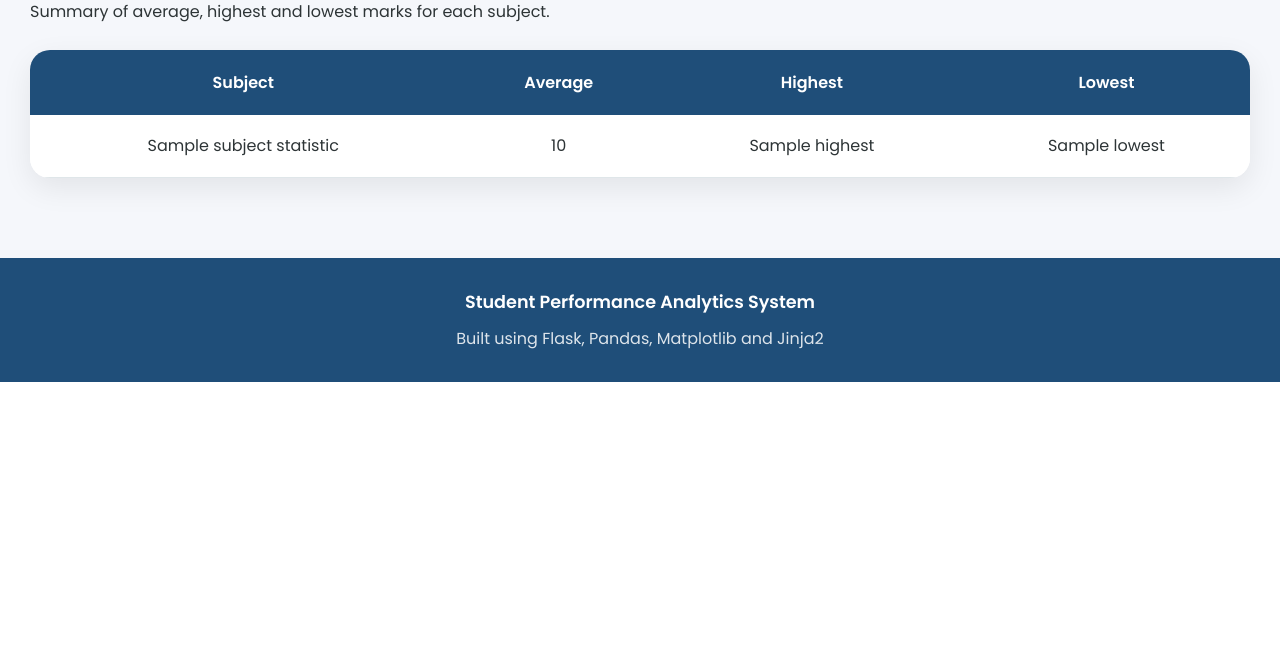
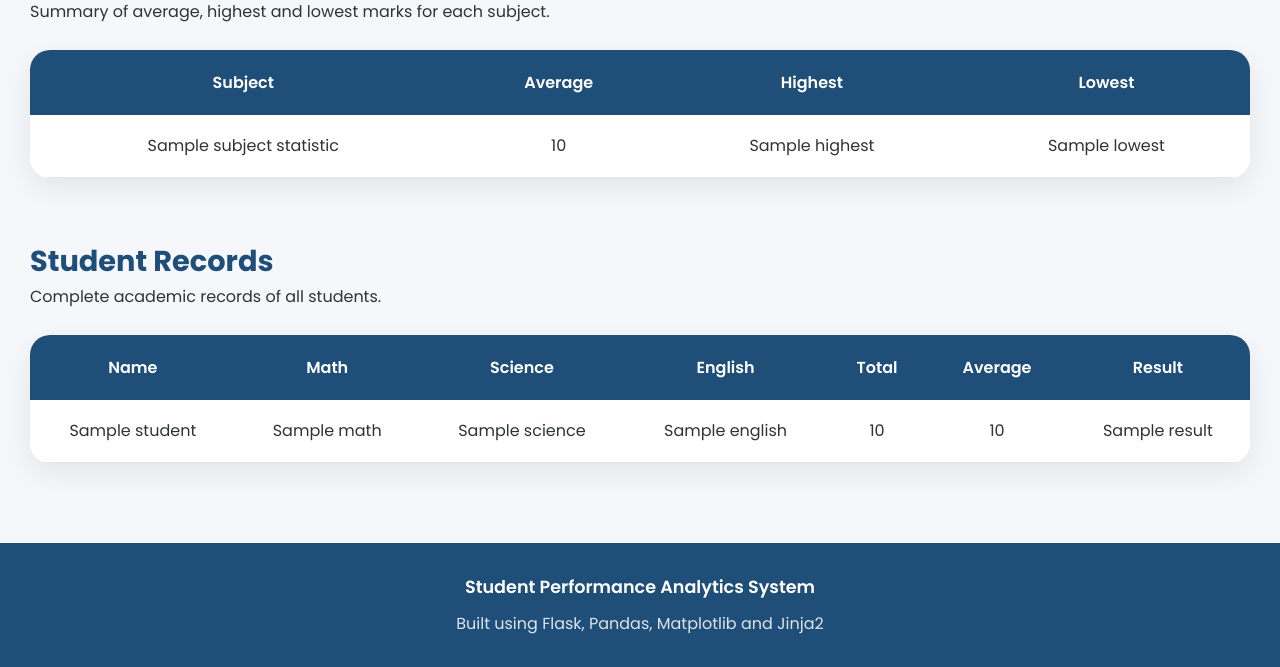
Before and after one commit to sranjan2708/student-performance-analytics-system, a Flask app: template templates/dashboard.html in a window 1280 px wide. Shown: the part 2827-3494 px from the top of the page. Before the commit the page ends 3209 px from the top, so only its background shows below. Run offline with Flask 3, Linux system fonts and the light colour scheme; the template is opened without the code that fills it: most values are stand-ins (such as "Sample title", 1, 10 or a date in 2020).

Commit message:
Added student records into the dashboard

```diff
--- a/app.py
+++ b/app.py
@@ -105,6 +105,15 @@ def home():
 
 
     # ==========================================
+    # Convert Student Data for Jinja
+    # ==========================================
+
+    student_records = df.to_dict(
+        orient="records"
+    )
+
+
+    # ==========================================
     # Generate Charts
     # ==========================================
 
@@ -123,7 +132,8 @@ def home():
         "dashboard.html",
         message=f"{uploaded_file.filename} uploaded successfully!",
         overall_statistics=overall_statistics,
-        subject_statistics=subject_statistics
+        subject_statistics=subject_statistics,
+        student_records=student_records
     )
 
 
@@ -177,6 +187,24 @@ def search_student():
 
 
     # ==========================================
+    # Calculate Dashboard Statistics
+    # ==========================================
+
+    overall_statistics = calculate_overall_statistics(df)
+
+    subject_statistics = calculate_subject_statistics(df)
+
+
+    # ==========================================
+    # Convert Student Data for Jinja
+    # ==========================================
+
+    student_records = df.to_dict(
+        orient="records"
+    )
+
+
+    # ==========================================
     # Search Student
     # ==========================================
 
@@ -193,7 +221,11 @@ def search_student():
 
         return render_template(
             "dashboard.html",
-            message=f"No student found with the name '{search_name}'."
+            message=f"No student found with the name '{search_name}'.",
+            message_type="error",
+            overall_statistics=overall_statistics,
+            subject_statistics=subject_statistics,
+            student_records=student_records
         )
 
 
@@ -219,4 +251,5 @@ def search_student():
 # =====================================================
 
 if __name__ == "__main__":
+
     app.run(debug=True)
--- a/static/style.css
+++ b/static/style.css
@@ -1553,3 +1553,40 @@ table tbody tr{
     }
 
 }
+
+
+/* ===================================================== */
+/* Message Types */
+/* ===================================================== */
+
+.message-box.success {
+
+    background: #d4edda;
+
+    color: #155724;
+
+    border-left: 6px solid #28a745;
+
+}
+
+
+.message-box.error {
+
+    background: #f8d7da;
+
+    color: #721c24;
+
+    border-left: 6px solid #dc3545;
+
+}
+
+
+.message-box.warning {
+
+    background: #fff3cd;
+
+    color: #856404;
+
+    border-left: 6px solid #ffc107;
+
+}
--- a/templates/dashboard.html
+++ b/templates/dashboard.html
@@ -102,7 +102,7 @@
 
         <section class="message-section">
 
-            <div class="message-box">
+            <div class="message-box {{ message_type | default('success') }}">
 
                 {{ message }}
 
@@ -484,6 +484,98 @@
         {% endif %}
 
 
+
+        <!-- ===================================== -->
+        <!-- Student Records -->
+        <!-- ===================================== -->
+
+        {% if student_records %}
+
+        <section class="table-section">
+
+            <div class="section-heading">
+
+                <h2>
+                    Student Records
+                </h2>
+
+                <p>
+                    Complete academic records of all students.
+                </p>
+
+            </div>
+
+
+            <div class="table-container">
+
+                <table>
+
+                    <thead>
+
+                        <tr>
+
+                            <th>Name</th>
+                            <th>Math</th>
+                            <th>Science</th>
+                            <th>English</th>
+                            <th>Total</th>
+                            <th>Average</th>
+                            <th>Result</th>
+
+                        </tr>
+
+                    </thead>
+
+
+                    <tbody>
+
+                        {% for student in student_records %}
+
+                        <tr>
+
+                            <td>
+                                {{ student.Name }}
+                            </td>
+
+                            <td>
+                                {{ student.Math }}
+                            </td>
+
+                            <td>
+                                {{ student.Science }}
+                            </td>
+
+                            <td>
+                                {{ student.English }}
+                            </td>
+
+                            <td>
+                                {{ student.Total }}
+                            </td>
+
+                            <td>
+                                {{ student.Average }}
+                            </td>
+
+                            <td>
+                                {{ student.Result }}
+                            </td>
+
+                        </tr>
+
+                        {% endfor %}
+
+                    </tbody>
+
+                </table>
+
+            </div>
+
+        </section>
+
+        {% endif %}
+
+
     </main>
 
 
```
